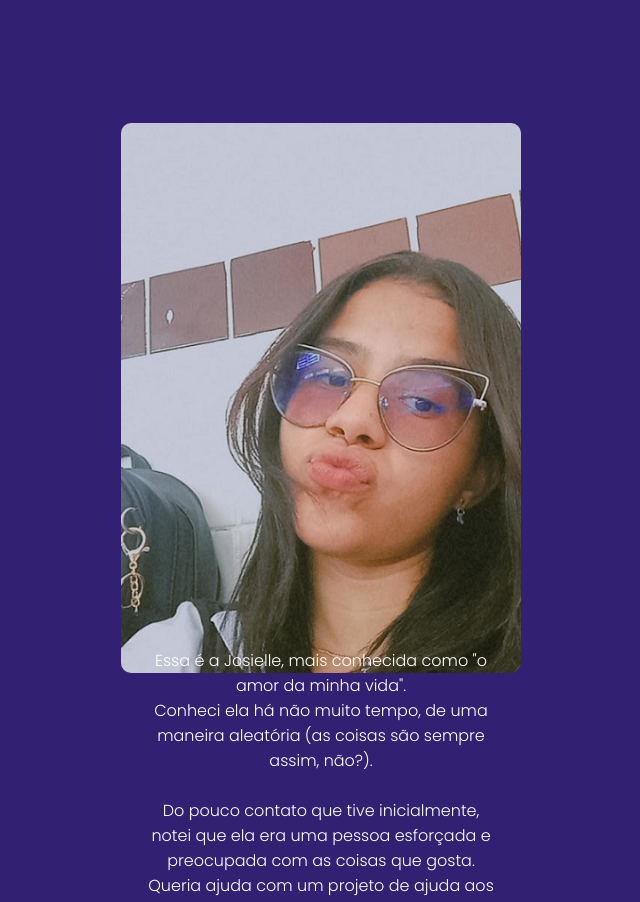
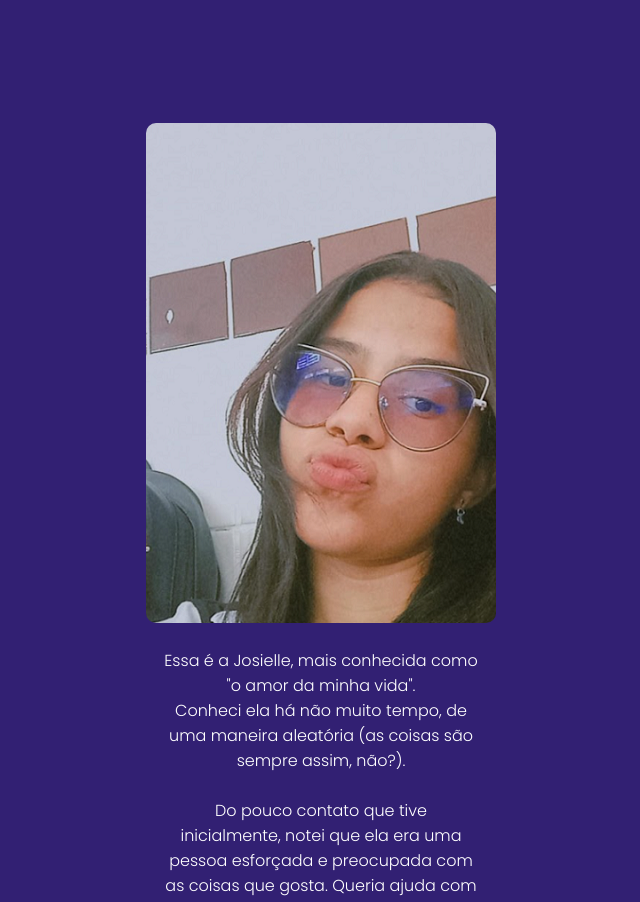
Before and after one commit to cantinhodomeubem/home, a plain HTML site: page index.html in a window 1280 px wide. Shown: the part 2440-3342 px from the top of the page, without its empty margins (319-959 px from the left). Drawn offline with Linux system fonts and the light colour scheme.

Commit message:
ajustando

```diff
--- a/estilo/style.css
+++ b/estilo/style.css
@@ -146,8 +146,8 @@ div.img
     background-color: transparent;
     background-size: initial;
     background-attachment: fixed;
-    width: 400px;
-    height: 550px;
+    width: 350px;
+    height: 500px;
 
 }
 
```
